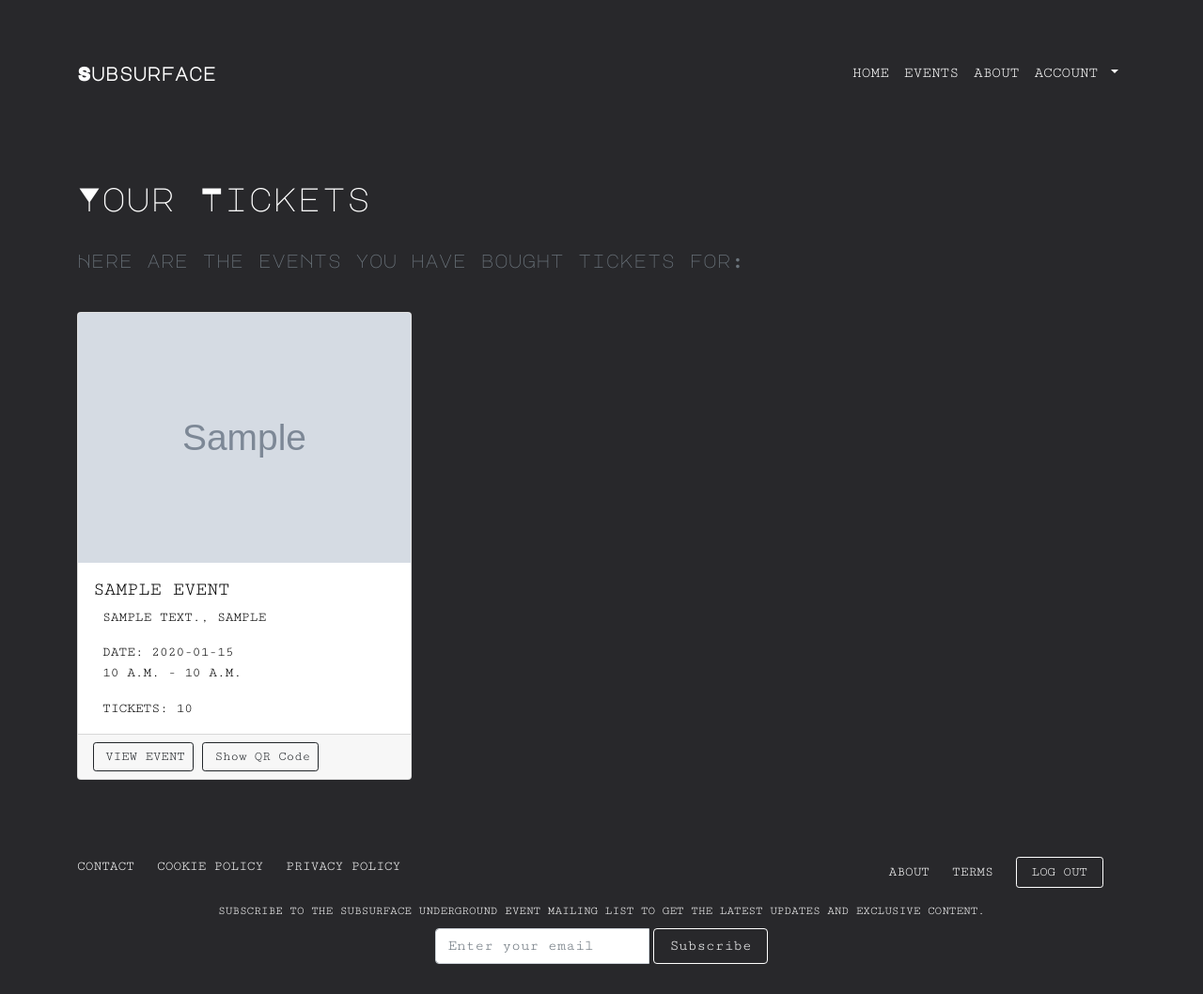
After one commit to parduckids/milestone-project-four, a Django app: page /mytickets/ in a window 1280 px wide. The commit adds this page. Shown: the whole page at 94% size. Run offline with Django 5.2, Linux system fonts and the light colour scheme; a user stored in the database is signed in; tables that the repository leaves empty hold one stand-in row (values such as "Sample post"); grey boxes marked "Sample" are stand-in pictures.

Commit message:
feat: add my tickets view and basic functionality

```diff
--- a/event/templates/event/events.html
+++ b/event/templates/event/events.html
@@ -86,7 +86,7 @@
                     <p class="card-text mb-1">{{ event.organiser }}</p>
                 </div>
                 <h5 class="card-title">{{ event.event_name }}</h5>
-                <a href="#" class="btn btn-outline-warning btn-sm mt-2">
+                <a href="{% url 'buy_ticket' event.event_id %}" class="btn btn-outline-warning btn-sm mt-2">
                     <span class="bi bi-ticket-fill me-1"></span> Get Tickets
                 </a>
                 <a href="{% url 'event_detail' event.event_id %}" class="btn btn-outline-warning btn-sm mt-2">
--- a/tickets/templates/buy_ticket.html
+++ b/tickets/templates/buy_ticket.html
@@ -2,7 +2,7 @@
 {% extends 'base.html' %}
 
 {% block extra_title %}
-{{ event.event_name }}
+Buy Tickets - {{ event.event_name }}
 {% endblock %}
 
 {% block content %}
--- /dev/null
+++ b/tickets/templates/my_tickets.html
@@ -0,0 +1,81 @@
+{% extends "base.html" %}
+{% load static %}
+{% block extra_title %} Tickets {% endblock %}
+{% block content %}
+<div class="container mt-5 sexy-font">
+    <h1>Your Tickets</h1>
+    <p class="text-muted">Here are the events you have bought tickets for:</p>
+</div>
+
+<div class="container mt-4">
+    <div class="row row-cols-1 row-cols-sm-2 row-cols-md-3 g-4">
+        {% for ticket in tickets %}
+        <div class="col">
+            <div class="card h-100">
+                <img src="{{ ticket.event.event_image }}" class="card-img-top" alt="Event Image">
+                <div class="card-body" style="color: black !important;">
+                    <h5 class="card-title">{{ ticket.event.event_name }}</h5>
+                    <p class="card-text">{{ ticket.event.address }}, {{ ticket.event.organiser }}</p>
+                    <p class="card-text">Date: {{ ticket.event.date|date:"Y-m-d" }} <br> {{ ticket.event.start_time }} -
+                        {{ ticket.event.end_time }}</p>
+                    <p class="card-text">Tickets: {{ ticket.quantity }}</p>
+                </div>
+                <div class="card-footer">
+                    <a href="{% url 'event_detail' ticket.event.event_id %}" class="btn btn-outline-dark btn-sm">
+                        <span class="bi bi-eye me-1"></span> View Event
+                    </a>
+                    <button type="button" class="btn btn-outline-dark btn-sm" data-bs-toggle="modal"
+                        data-bs-target="#qrModal{{ ticket.id }}">
+                        <span class="bi bi-qr-code me-1"></span> Show QR Code
+                    </button>
+                </div>
+            </div>
+        </div>
+
+        <!-- qr code for tickets -->
+        <div class="modal fade" id="qrModal{{ ticket.id }}" tabindex="-1" aria-labelledby="qrModalLabel{{ ticket.id }}"
+            aria-hidden="true">
+            <div class="modal-dialog modal-dialog-centered">
+                <div class="modal-content">
+                    <div class="modal-header" style="color: black !important;">
+                        <h5 class="modal-title" id="qrModalLabel{{ ticket.id }}">Your Ticket(s) for:
+                            {{ ticket.event.event_name }}<br> <small style="font-size: 0.8em !important;">Please show
+                                the QR code(s) below at the entrance:</small></h5>
+                        <button type="button" class="btn-close" data-bs-dismiss="modal" aria-label="Close"></button>
+                    </div>
+                    <div class="modal-body text-center">
+                        <div id="qrCarousel{{ ticket.id }}" class="carousel slide" data-bs-ride="carousel">
+                            <div class="carousel-inner">
+                                {% for i in ticket.number_range %}
+                                <div class="carousel-item {% if forloop.first %}active{% endif %}">
+                                    <h3 style="color: black !important;">Ticket no. {{ i }}</h3>
+                                    <img src="{% static 'images/qr.png' %}" alt="QR Code {{ ticket.id }}-{{ i }}"
+                                        class="img-fluid">
+                                </div>
+                                {% endfor %}
+                            </div>
+                            {% if ticket.quantity > 1 %}
+                            <button class="carousel-control-prev" type="button" data-bs-target="#qrCarousel{{ ticket.id }}"
+                                data-bs-slide="prev">
+                                <span class="carousel-control-prev-icon" aria-hidden="true"></span>
+                                <span class="visually-hidden">Previous</span>
+                            </button>
+                            <button class="carousel-control-next" type="button" data-bs-target="#qrCarousel{{ ticket.id }}"
+                                data-bs-slide="next">
+                                <span class="carousel-control-next-icon" aria-hidden="true"></span>
+                                <span class="visually-hidden">Next</span>
+                            </button>
+                            {% endif %}
+                        </div>
+                    </div>
+                </div>
+            </div>
+        </div>
+        {% empty %}
+        <div class="col">
+            <p>You haven't bought any tickets yet.</p>
+        </div>
+        {% endfor %}
+    </div>
+</div>
+{% endblock %}
--- a/tickets/urls.py
+++ b/tickets/urls.py
@@ -4,4 +4,6 @@ from . import views
 
 urlpatterns = [
     path('buy/<int:event_id>/', views.buy_ticket, name='buy_ticket'),
+    path('mytickets/', views.mytickets, name='mytickets'),
+
 ]
--- a/tickets/views.py
+++ b/tickets/views.py
@@ -23,3 +23,17 @@ def buy_ticket(request, event_id):
     else:
         form = TicketPurchaseForm()
     return render(request, 'buy_ticket.html', {'event': event, 'form': form})
+
+
+@login_required
+def mytickets(request):
+    user = request.user
+    tickets = Ticket.objects.filter(user=user).select_related('event')
+     # create a list of numbers for each ticket
+    for ticket in tickets:
+        ticket.number_range = range(1, ticket.quantity + 1)
+
+    context = {
+        'tickets': tickets
+    }
+    return render(request, 'my_tickets.html', context)
```
Also changed, not shown: static/images/qr.png (added), tickets/migrations/0001_initial.py (added).
